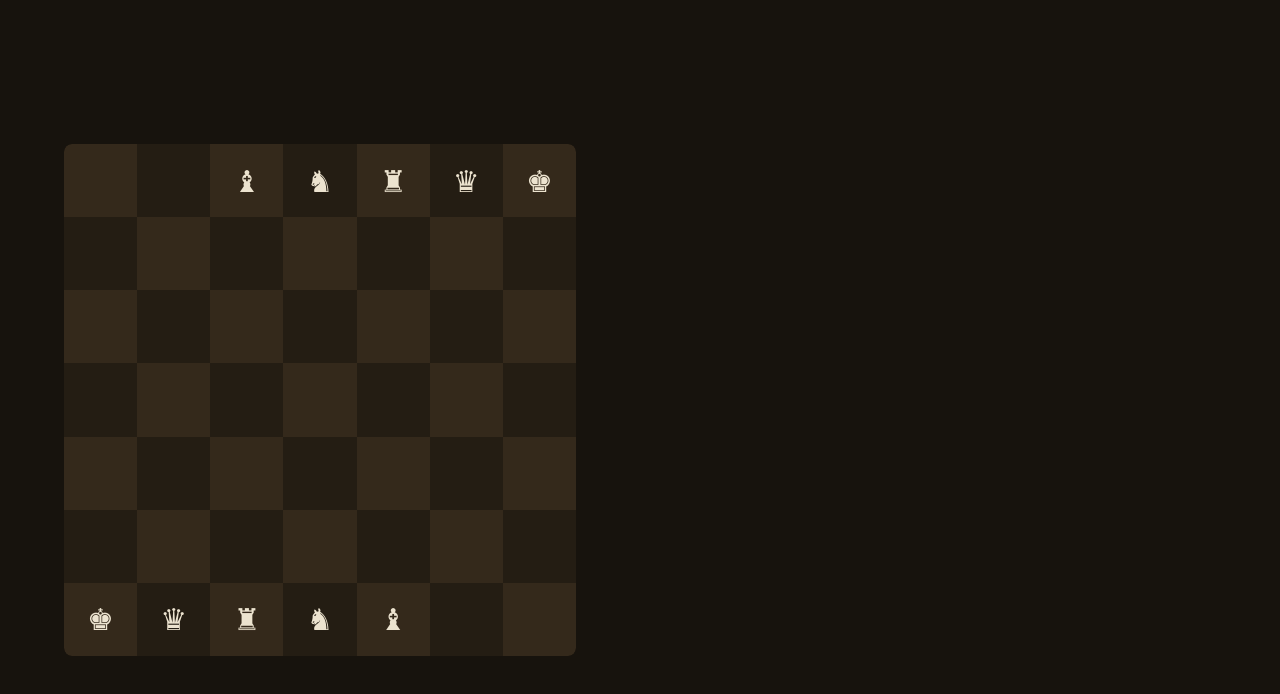
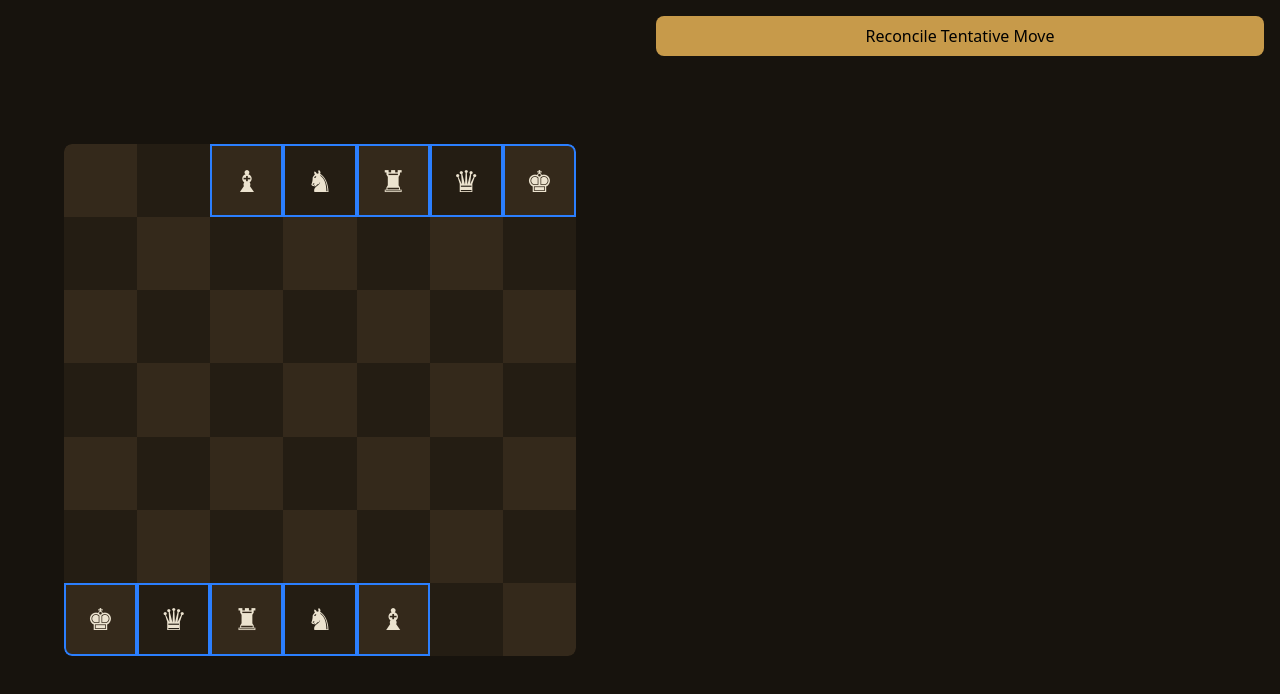
Before and after one commit to gauthamramesh3110/kingsfall, a Next.js app in the folder apps/ui/: page / in a window 1280 px wide. Shown: the top 694 px of the page. Built offline with nearby package versions, Linux system fonts and the light colour scheme.

Commit message:
Reconcile moves

```diff
--- a/apps/ui/app/components/Board.tsx
+++ b/apps/ui/app/components/Board.tsx
@@ -1,21 +1,24 @@
 import { BOARD_SIZE, GLYPHS } from "../constants/constants";
 import { useBoardState } from "../state/boardState";
 
-const getSquareClasses = (row: number, col: number, isSelected: boolean, isLegalMove: boolean) => {
+const getSquareClasses = (row: number, col: number, isSelected: boolean, isLegalMove: boolean, isUpcomingMove: boolean) => {
     const squareColorClass = (row + col) % 2 === 0 ? "bg-square-light" : "bg-square-dark";
     const selectedClass = isSelected ? "border-2 border-gilt" : "";
     const legalMoveClass = isLegalMove ? "border-2 border-gilt-dim" : "";
+    const upcomingMoveClass = isUpcomingMove ? "border-2 border-blue-500" : "";
+
     const cornerClass = row === 0 && col === 0 ? "rounded-tl-lg" :
         row === 0 && col === BOARD_SIZE - 1 ? "rounded-tr-lg" :
             row === BOARD_SIZE - 1 && col === 0 ? "rounded-bl-lg" :
                 row === BOARD_SIZE - 1 && col === BOARD_SIZE - 1 ? "rounded-br-lg" : "";
 
-    return `${squareColorClass} ${selectedClass} ${legalMoveClass} ${cornerClass}`.trim();
+    return `${squareColorClass} ${selectedClass} ${legalMoveClass} ${upcomingMoveClass} ${cornerClass} `.trim();
 };
 
 export default function Board() {
 
     const boardState = useBoardState(state => state.boardState);
+    const upcomingBoardState = useBoardState(state => state.upcomingBoardState);
     const pieceSelected = useBoardState(state => state.pieceSelected);
     const legalMoves = useBoardState(state => state.legalMoves);
 
@@ -27,11 +30,13 @@ export default function Board() {
                 const key = `${row}-${col}`;
 
                 const piece = boardState.find(p => p.position.row === row && p.position.col === col);
+                const upcomingPiece = upcomingBoardState.find(p => p.position.row === row && p.position.col === col);
 
                 const isSelected = !!pieceSelected && pieceSelected.position.row === row && pieceSelected.position.col === col;
                 const isLegalMove = legalMoves.some(move => move.row === row && move.col === col);
+                const isUpcomingMove = !!upcomingPiece && upcomingPiece.position.row === row && upcomingPiece.position.col === col;
 
-                const squareClasses = getSquareClasses(row, col, isSelected, isLegalMove);
+                const squareClasses = getSquareClasses(row, col, isSelected, isLegalMove, isUpcomingMove);
 
                 return (
                     <div
@@ -45,9 +50,15 @@ export default function Board() {
                                 <span className={`select-none text-team-${piece.team}`}>{GLYPHS[piece.type]}</span>
                             </div>
                         )}
-                        {!piece && isLegalMove && (
+                        {!piece && pieceSelected && isLegalMove && (
                             <div
                                 className="w-full h-full flex items-center justify-center cursor-pointer"
+                                onClick={() => {
+
+                                    useBoardState.getState().addTentativeMove(pieceSelected, { row, col });
+                                    useBoardState.getState().setPieceSelected(null);
+
+                                }}
                             >
                                 <span className="select-none text-gilt-dim">•</span>
                             </div>
--- a/apps/ui/app/components/Game.tsx
+++ b/apps/ui/app/components/Game.tsx
@@ -1,5 +1,6 @@
 'use client'
 
+import { useBoardState } from "../state/boardState";
 import Board from "./Board";
 
 export default function Main() {
@@ -9,7 +10,7 @@ export default function Main() {
                 <Board />
             </div>
             <div className="w-1/2 h-screen flex flex-col gap-4 p-4 overflow-y-auto">
-
+                <button className="px-4 py-2 bg-gilt text-black rounded-lg" onClick={() => useBoardState.getState().reconcileTentativeMove()}>Reconcile Tentative Move</button>
             </div>
         </div>
     );
--- a/apps/ui/app/state/boardState.ts
+++ b/apps/ui/app/state/boardState.ts
@@ -11,6 +11,8 @@ interface BoardState {
 
 interface BoardStateActions {
     setPieceSelected: (piece: Piece | null) => void;
+    addTentativeMove: (piece: Piece, move: { row: number; col: number }) => void;
+    reconcileTentativeMove: () => void;
 }
 
 export const useBoardState = create<BoardState & BoardStateActions>((set) => ({
@@ -24,4 +26,17 @@ export const useBoardState = create<BoardState & BoardStateActions>((set) => ({
         console.log("Legal moves for selected piece:", legalMoves);
         set({ legalMoves });
     },
+    addTentativeMove: (piece, move) => {
+        set((state) => ({
+            upcomingBoardState: state.upcomingBoardState.map((p) => (p.type === piece.type && p.team === piece.team ? { ...p, position: move } : p))
+        }));
+
+        console.log(`Tentatively moving ${piece.type} to (${move.row}, ${move.col})`);
+        console.log("Updated upcoming board state:", useBoardState.getState().upcomingBoardState);
+    },
+    reconcileTentativeMove: () => {
+        set((state) => ({
+            boardState: state.upcomingBoardState,
+        }));
+    }
 }));
```
